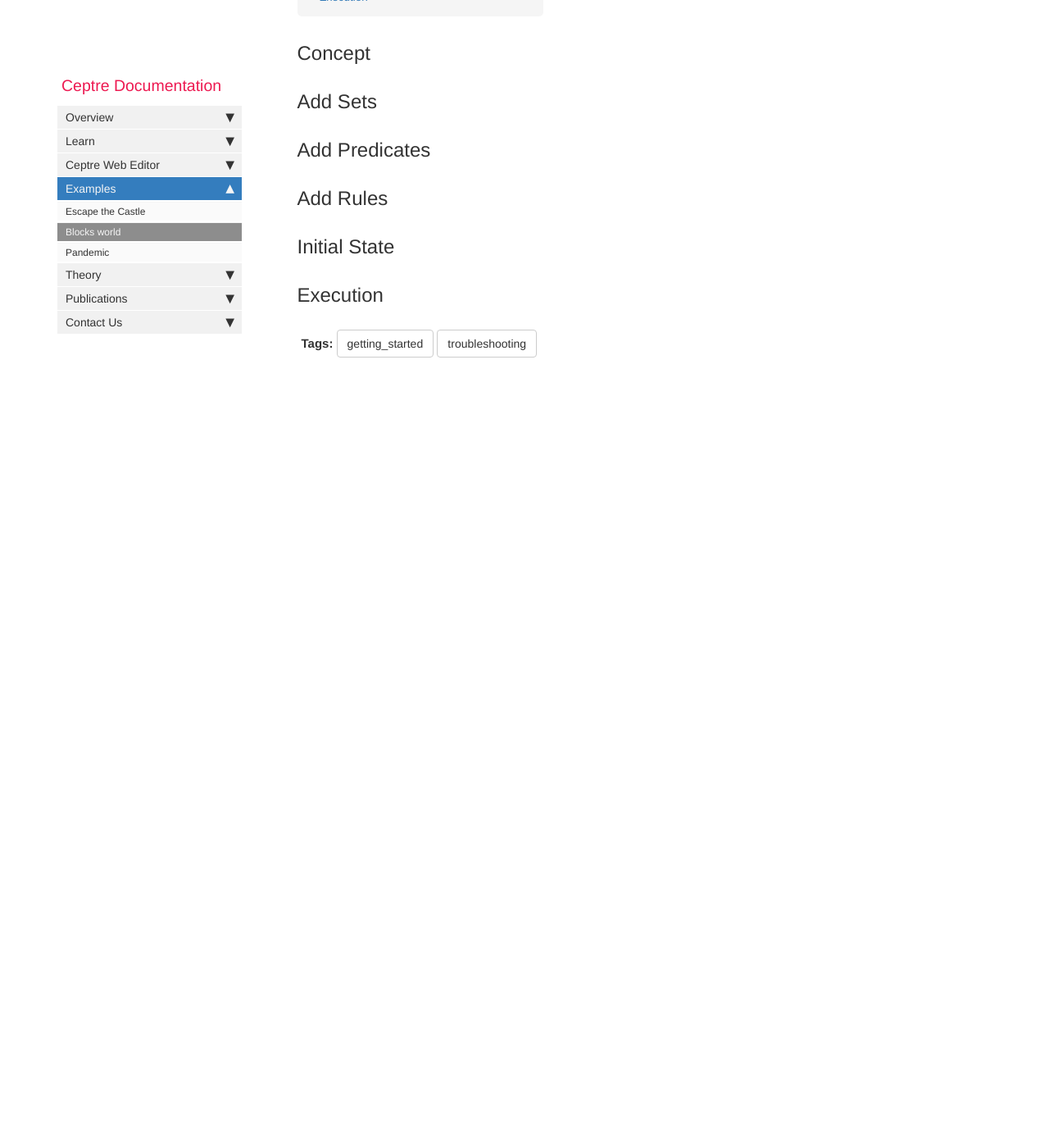
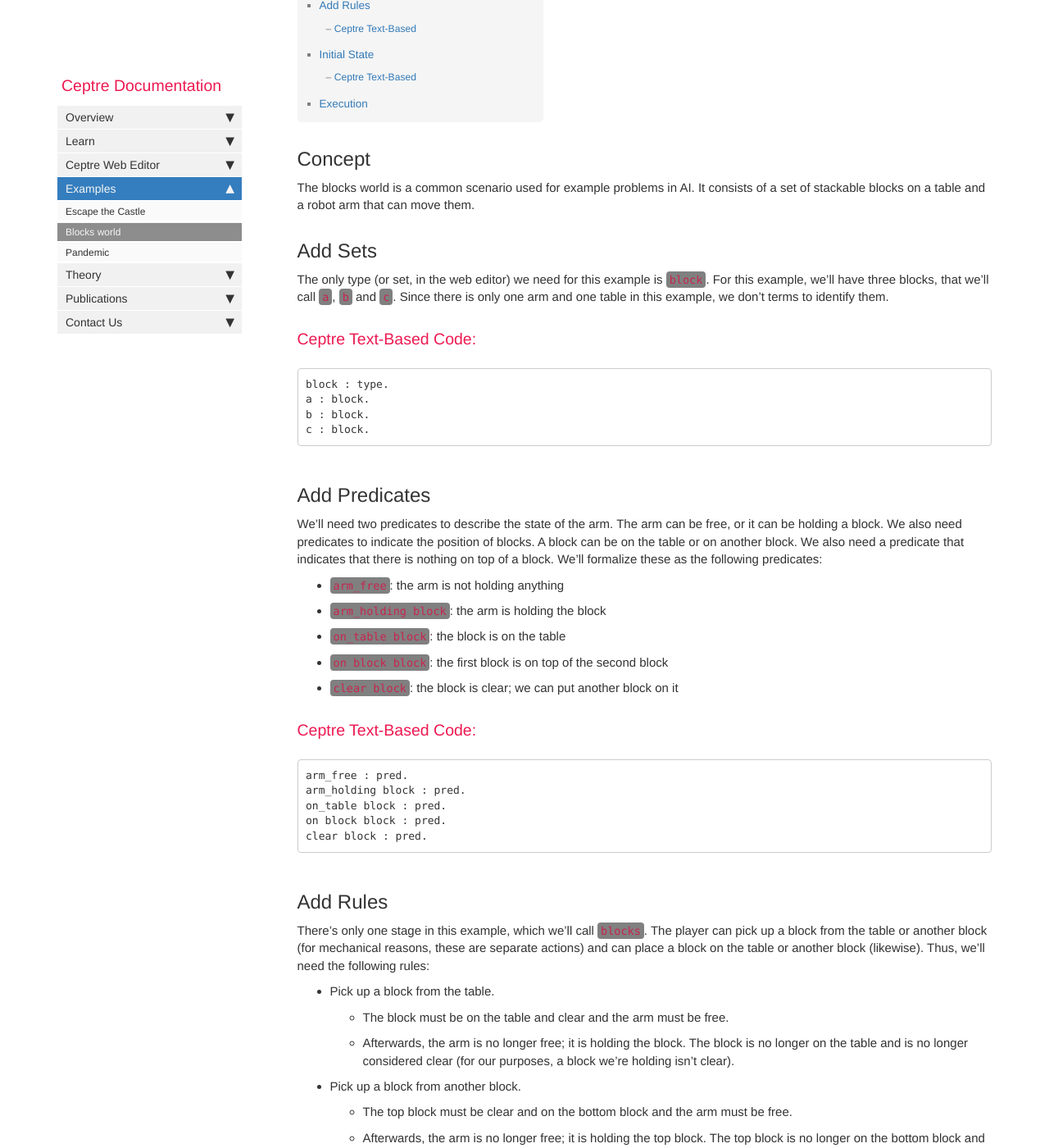
Before and after one commit to ashakhatri007/CeptreDocs, a Jekyll site: the page built from pages/Examples/BlocksWorld.md, in a window 1280 px wide and 1400 px high, scrolled down 377 px. Shown: the whole window at 82% size. Built offline with Jekyll 4.4.1, drawn with Linux system fonts in a browser that asks for light colours; comment, search, counter and statistics services are not loaded; before the commit the page ends 900 px from its top, so only the background shows below that; some of the changed text lies outside the part shown.

Commit message:
Added WIP BlocksWorld.md; only has text-based parts right now.

````diff
--- a/pages/Examples/BlocksWorld.md
+++ b/pages/Examples/BlocksWorld.md
@@ -1,5 +1,5 @@
 ---
-title: Blocks world
+title: Blocks World
 tags: [getting_started, troubleshooting]
 keywords:
 summary: ""
@@ -9,19 +9,93 @@ folder: Examples
 ---
 
 ## Concept
-
+The blocks world is a common scenario used for example problems in AI. It consists of a set of
+stackable blocks on a table and a robot arm that can move them.
 
 ## Add Sets
+The only type (or set, in the web editor) we need for this example is `block`. For this example,
+we’ll have three blocks, that we’ll call `a`, `b` and `c`. Since there is only one arm and one table
+in this example, we don’t terms to identify them.
 
+### Ceptre Text-Based Code:
+```
+block : type.
+a : block.
+b : block.
+c : block.
+```
 
 ## Add Predicates
+We’ll need two predicates to describe the state of the arm. The arm can be free, or it can be
+holding a block. We also need predicates to indicate the position of blocks. A block can be on the
+table or on another block. We also need a predicate that indicates that there is nothing on top of a
+block. We’ll formalize these as the following predicates:
+- `arm_free`: the arm is not holding anything
+- `arm_holding block`: the arm is holding the block
+- `on_table block`: the block is on the table
+- `on block block`: the first block is on top of the second block
+- `clear block`: the block is clear; we can put another block on it
 
-
+### Ceptre Text-Based Code:
+```
+arm_free : pred.
+arm_holding block : pred.
+on_table block : pred.
+on block block : pred.
+clear block : pred.
+```
 
 ## Add Rules
+There’s only one stage in this example, which we’ll call `blocks`. The player can pick up a block
+from the table or another block (for mechanical reasons, these are separate actions) and can place a
+block on the table or another block (likewise). Thus, we’ll need the following rules:
+- Pick up a block from the table.
+  - The block must be on the table and clear and the arm must be free.
+  - Afterwards, the arm is no longer free; it is holding the block. The block is no longer on the
+    table and is no longer considered clear (for our purposes, a block we’re holding isn’t clear).
+- Pick up a block from another block.
+  - The top block must be clear and on the bottom block and the arm must be free.
+  - Afterwards, the arm is no longer free; it is holding the top block. The top block is no longer
+    on the bottom block and no longer clear, while the bottom block is clear.
+- Place a block on the table.
+  - The arm must be holding the block.
+  - Afterwards, the arm is no longer holding the block. The block is on the table and clear, and
+    the arm is free.
+- Place a block on another block.
+  - The arm must be holding the block and the destination block must be clear.
+  - Afterwards, the arm is free and no longer holding the block. The destination block is no longer
+    clear. The block that was being held is on the destination block and is clear.
 
+### Ceptre Text-Based
+```
+stage blocks = {
+pickup_from_table
+: on_table X * clear X * arm_free -o arm_holding X.
+pickup_from_block
+: on X Y * clear X * arm_free -o clear Y * arm_holding X.
+put_on_table
+: arm_holding X -o on_table X * clear X * arm_free.
+put_on_block
+: arm_holding X * clear Y -o on X Y * clear X * arm_free.
+}
+#interactive blocks
+```
 
 ## Initial State
+In our initial state, `a` and `b` are on the table, and `c` is on top of `a`. `b` and `c` are clear,
+and the arm is free.
 
+### Ceptre Text-Based
+```
+context init =
+{ on_table a, on_table b, on c a, clear c, clear b, arm_free }
+#trace _ blocks init.
+```
 
 ## Execution
+Now we can run our prototype. To run the text-based version, save the file as `blocks-world.cep`
+and run:
+```
+./ceptre-bin blocks-world.cep
+```
+The exact syntax will depend on your operating system.
````
